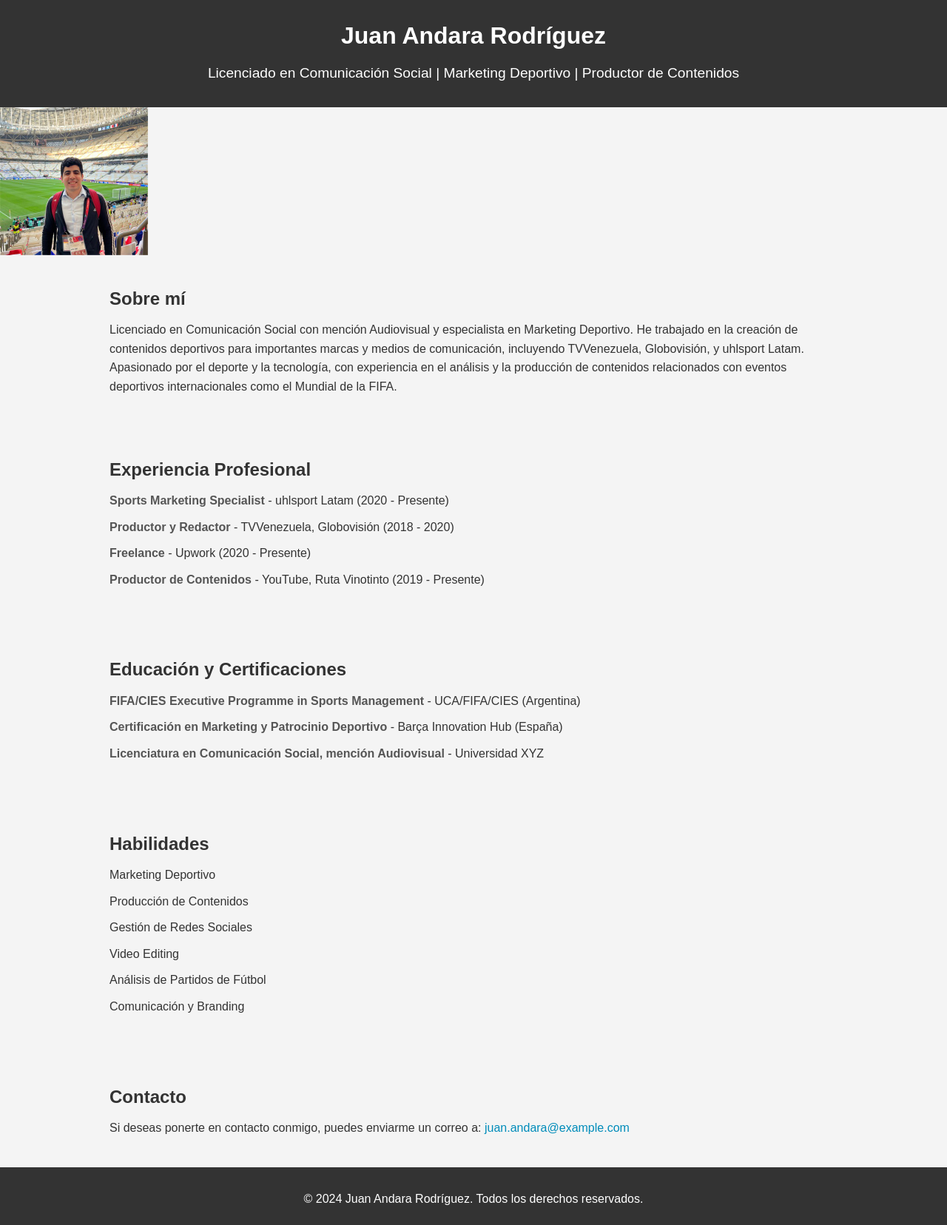
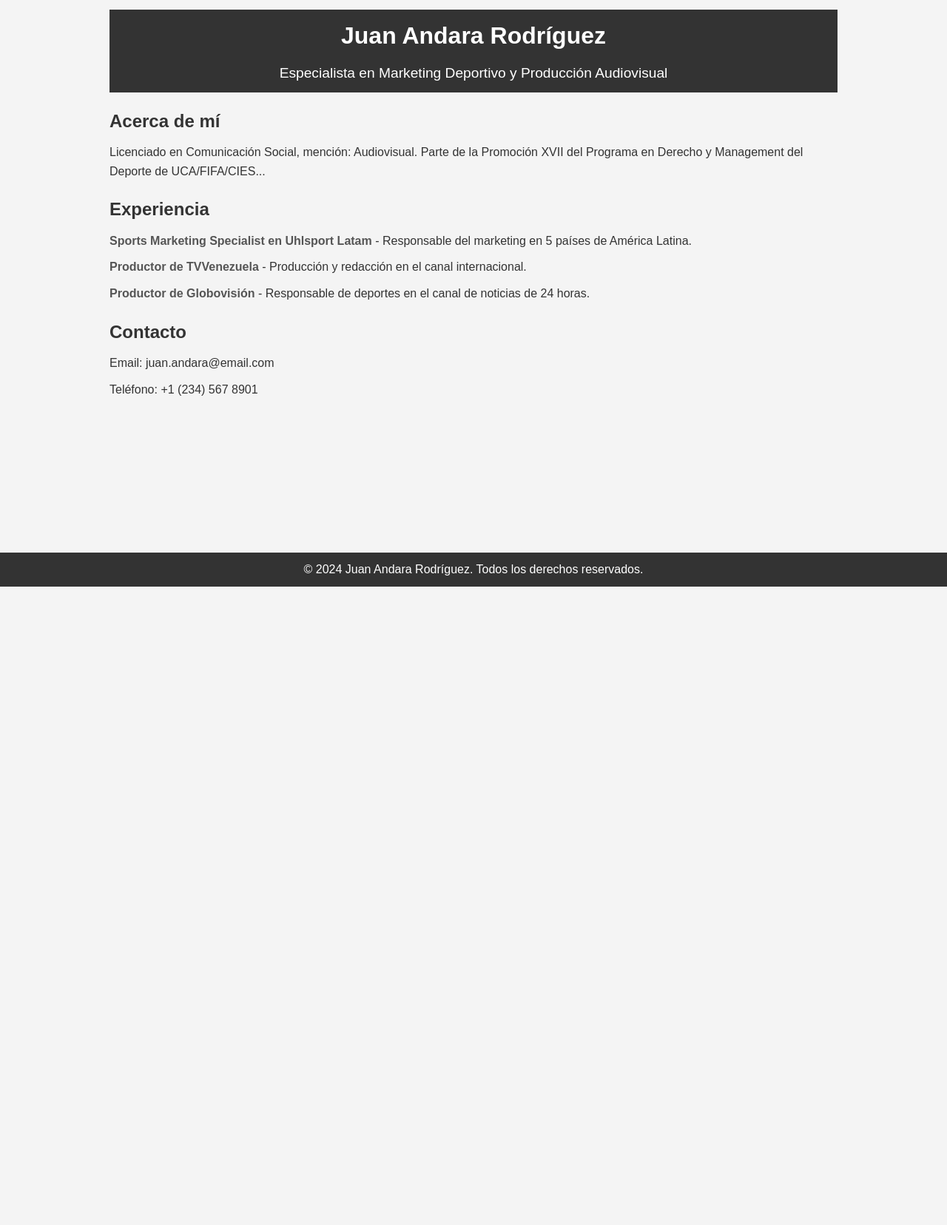
Before and after one commit to eahg1/eahg1.github.io-webpage, a plain HTML site: page index.html in a window 1280 px wide. Shown: the part 7-1663 px from the top of the page at 74% size. After the commit the page ends 800 px from the top, so only its background shows below. Drawn offline with Linux system fonts and the light colour scheme.

Commit message:
Update index.html

```diff
--- a/index.html
+++ b/index.html
@@ -7,71 +7,39 @@
     <link rel="stylesheet" href="css/estilos.css">
 </head>
 <body>
+    <div class="container">
+        <!-- Contenido Principal -->
         <header>
-        <div class="container">
             <h1>Juan Andara Rodríguez</h1>
-            <p>Licenciado en Comunicación Social | Marketing Deportivo | Productor de Contenidos</p>
-        </div>
+            <p>Especialista en Marketing Deportivo y Producción Audiovisual</p>
         </header>
-<img src="images/Juan-profile.jpg" alt="Juan Andara Rodríguez" width="200">
-    <section class="about">
-        <div class="container">
-            <h2>Sobre mí</h2>
-            <p>Licenciado en Comunicación Social con mención Audiovisual y especialista en Marketing Deportivo. He trabajado en la creación de contenidos deportivos para importantes marcas y medios de comunicación, incluyendo TVVenezuela, Globovisión, y uhlsport Latam. Apasionado por el deporte y la tecnología, con experiencia en el análisis y la producción de contenidos relacionados con eventos deportivos internacionales como el Mundial de la FIFA.</p>
-        </div>
+
+        <section>
+            <h2>Acerca de mí</h2>
+            <p>Licenciado en Comunicación Social, mención: Audiovisual. Parte de la Promoción XVII del Programa en Derecho y Management del Deporte de UCA/FIFA/CIES...</p>
         </section>
 
-    <section class="experience">
-        <div class="container">
-            <h2>Experiencia Profesional</h2>
+        <section>
+            <h2>Experiencia</h2>
             <ul>
-                <li><strong>Sports Marketing Specialist</strong> - uhlsport Latam (2020 - Presente)</li>
-                <li><strong>Productor y Redactor</strong> - TVVenezuela, Globovisión (2018 - 2020)</li>
-                <li><strong>Freelance</strong> - Upwork (2020 - Presente)</li>
-                <li><strong>Productor de Contenidos</strong> - YouTube, Ruta Vinotinto (2019 - Presente)</li>
-                <!-- Agrega más experiencia según sea necesario -->
+                <li><strong>Sports Marketing Specialist en Uhlsport Latam</strong> - Responsable del marketing en 5 países de América Latina.</li>
+                <li><strong>Productor de TVVenezuela</strong> - Producción y redacción en el canal internacional.</li>
+                <li><strong>Productor de Globovisión</strong> - Responsable de deportes en el canal de noticias de 24 horas.</li>
             </ul>
-        </div>
         </section>
 
-    <section class="education">
-        <div class="container">
-            <h2>Educación y Certificaciones</h2>
+        <section>
+            <h2>Contacto</h2>
             <ul>
-                <li><strong>FIFA/CIES Executive Programme in Sports Management</strong> - UCA/FIFA/CIES (Argentina)</li>
-                <li><strong>Certificación en Marketing y Patrocinio Deportivo</strong> - Barça Innovation Hub (España)</li>
-                <li><strong>Licenciatura en Comunicación Social, mención Audiovisual</strong> - Universidad XYZ</li>
-                <!-- Agrega más formación académica aquí -->
+                <li>Email: juan.andara@email.com</li>
+                <li>Teléfono: +1 (234) 567 8901</li>
             </ul>
+        </section>
     </div>
-    </section>
 
-    <section class="skills">
-        <div class="container">
-            <h2>Habilidades</h2>
-            <ul>
-                <li>Marketing Deportivo</li>
-                <li>Producción de Contenidos</li>
-                <li>Gestión de Redes Sociales</li>
-                <li>Video Editing</li>
-                <li>Análisis de Partidos de Fútbol</li>
-                <li>Comunicación y Branding</li>
-                <!-- Agrega más habilidades según sea necesario -->
-            </ul>
-        </div>
-    </section>
-
-    <section class="contact">
-        <div class="container">
-            <h2>Contacto</h2>
-            <p>Si deseas ponerte en contacto conmigo, puedes enviarme un correo a: <a href="mailto:juan.andara@example.com">juan.andara@example.com</a></p>
-        </div>
-    </section>
-
+    <!-- Pie de página -->
     <footer>
-        <div class="container">
         <p>© 2024 Juan Andara Rodríguez. Todos los derechos reservados.</p>
-        </div>
     </footer>
 
     <script src="js/script.js"></script>
```
Lines whose indentation alone changed are shown as unchanged.
